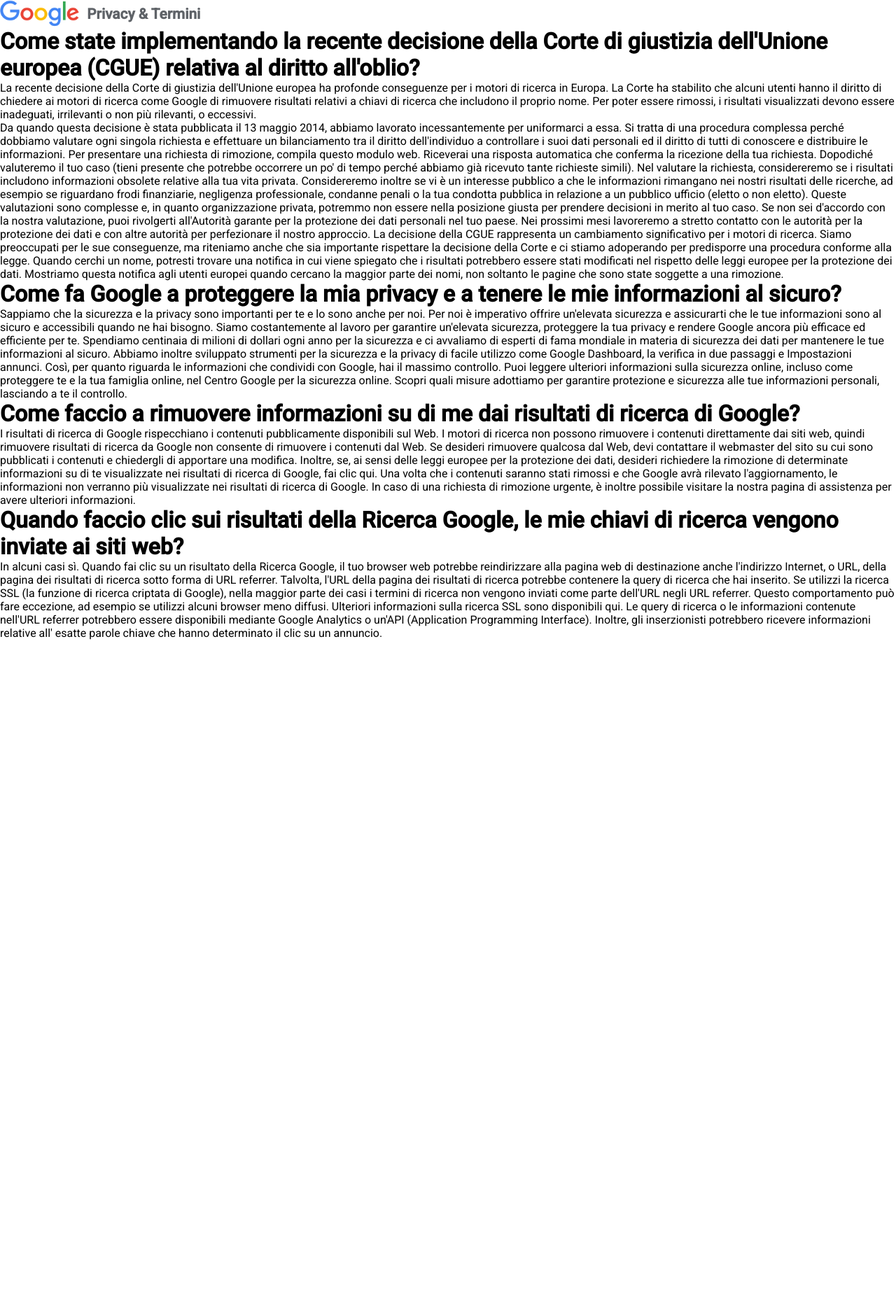
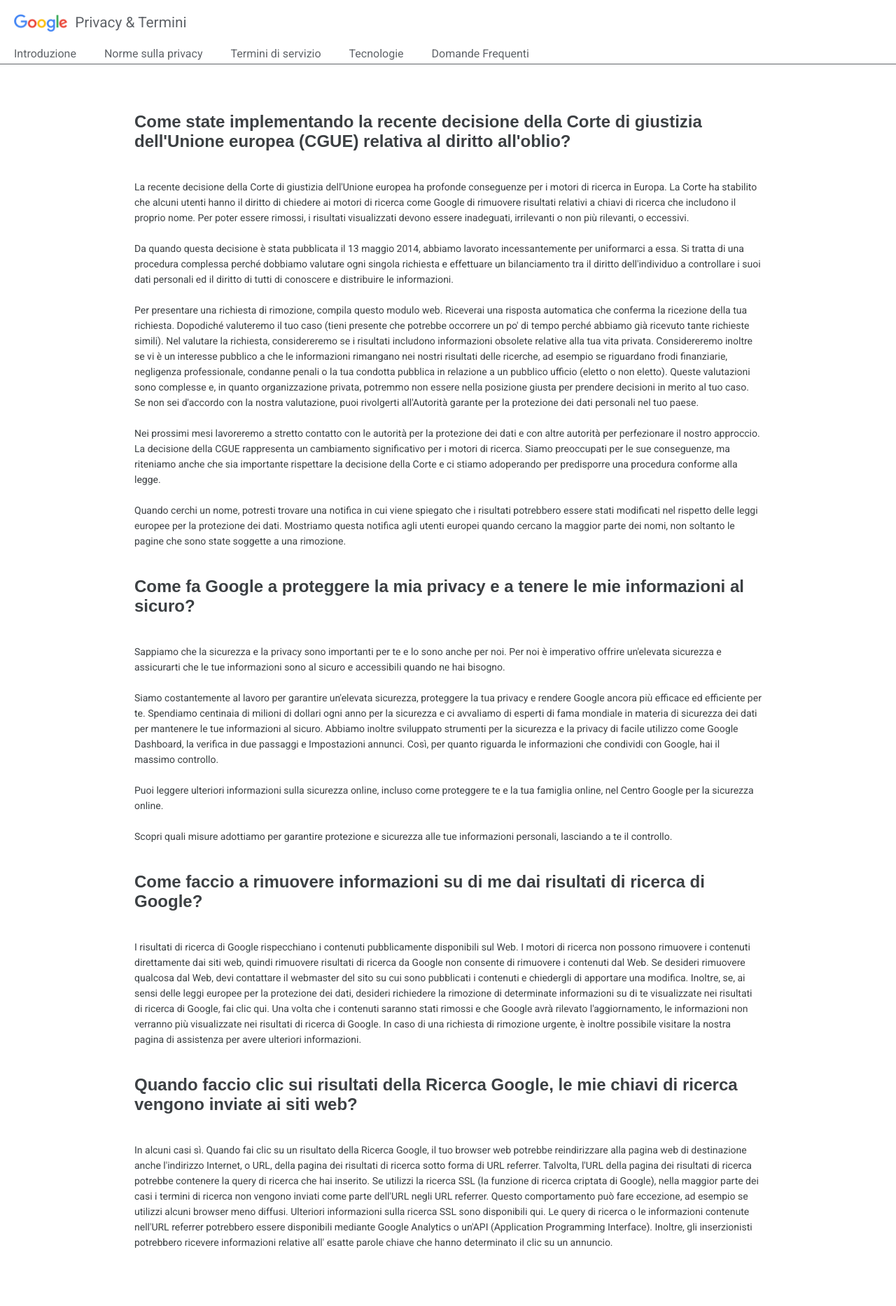
Before and after one commit to williamtruppi/php-google-faq, a PHP site: page / in a window 1280 px wide. Shown: the whole page at 70% size. Before the commit the page ends 914 px from the top, so only its background shows below. Run offline with PHP 8.4, Linux system fonts and the light colour scheme.

Commit message:
stile quasi completato

```diff
--- a/assets/css/style.css
+++ b/assets/css/style.css
@@ -9,22 +9,59 @@
   display: flex;
 }
 
-.nav{
-  height: 90px;
+nav{
+  width: 100%;
+  padding: 0 20px;
+  align-items: center;
+  color: #5F6368;
+  background-color: white;
+  position: fixed;
+  top: 0;
+  border-bottom: 1px solid #5F6368;
 }
 
 .navtop{
-  height: 40%;
-  align-items: center;
-  color: #5F6368;
+  padding: 20px 0;
   font-size: 1.3rem;
-  font-weight: 300;
+  font-weight: 400;
 }
 
-.navtop strong{
+.navtop span{
   margin-left: 10px;
 }
 
 .navtop img{
-  height: 40px;
+  height: 27px;
 }
+
+.navbottom ul{
+  list-style: none;
+
+}
+
+.navbottom li {
+  margin-right: 40px;
+  padding-bottom: 5px;
+  cursor: pointer;
+  font-weight: 400;
+}
+
+.faq{
+  color: #3c4043;
+  width: 70vw;
+  margin: auto;
+  margin-top: 160px;
+  margin-bottom: 80px;
+}
+
+.faq h1{
+  font-size: 24px;
+  margin: 40px 0;
+  font-family: sans-serif;
+  font-weight: 600;
+}
+
+.faq p{
+  font-size: 14px;
+  line-height: 22px;
+}
--- a/index.php
+++ b/index.php
@@ -4,23 +4,23 @@ $faq = [
   [
     "question" => "Come state implementando la recente decisione della Corte di giustizia dell'Unione europea (CGUE) relativa al diritto all'oblio?",
     "answer" => "
-      La recente decisione della Corte di giustizia dell'Unione europea ha profonde conseguenze per i motori di ricerca in Europa. La Corte ha stabilito che alcuni utenti hanno il diritto di chiedere ai motori di ricerca come Google di rimuovere risultati relativi a chiavi di ricerca che includono il proprio nome. Per poter essere rimossi, i risultati visualizzati devono essere inadeguati, irrilevanti o non più rilevanti, o eccessivi. <br>
+      La recente decisione della Corte di giustizia dell'Unione europea ha profonde conseguenze per i motori di ricerca in Europa. La Corte ha stabilito che alcuni utenti hanno il diritto di chiedere ai motori di ricerca come Google di rimuovere risultati relativi a chiavi di ricerca che includono il proprio nome. Per poter essere rimossi, i risultati visualizzati devono essere inadeguati, irrilevanti o non più rilevanti, o eccessivi. <br><br>
 
-      Da quando questa decisione è stata pubblicata il 13 maggio 2014, abbiamo lavorato incessantemente per uniformarci a essa. Si tratta di una procedura complessa perché dobbiamo valutare ogni singola richiesta e effettuare un bilanciamento tra il diritto dell'individuo a controllare i suoi dati personali ed il diritto di tutti di conoscere e distribuire le informazioni.
+      Da quando questa decisione è stata pubblicata il 13 maggio 2014, abbiamo lavorato incessantemente per uniformarci a essa. Si tratta di una procedura complessa perché dobbiamo valutare ogni singola richiesta e effettuare un bilanciamento tra il diritto dell'individuo a controllare i suoi dati personali ed il diritto di tutti di conoscere e distribuire le informazioni. <br><br>
 
-      Per presentare una richiesta di rimozione, compila questo modulo web. Riceverai una risposta automatica che conferma la ricezione della tua richiesta. Dopodiché valuteremo il tuo caso (tieni presente che potrebbe occorrere un po' di tempo perché abbiamo già ricevuto tante richieste simili). Nel valutare la richiesta, considereremo se i risultati includono informazioni obsolete relative alla tua vita privata. Considereremo inoltre se vi è un interesse pubblico a che le informazioni rimangano nei nostri risultati delle ricerche, ad esempio se riguardano frodi finanziarie, negligenza professionale, condanne penali o la tua condotta pubblica in relazione a un pubblico ufficio (eletto o non eletto). Queste valutazioni sono complesse e, in quanto organizzazione privata, potremmo non essere nella posizione giusta per prendere decisioni in merito al tuo caso. Se non sei d'accordo con la nostra valutazione, puoi rivolgerti all'Autorità garante per la protezione dei dati personali nel tuo paese.
+      Per presentare una richiesta di rimozione, compila questo modulo web. Riceverai una risposta automatica che conferma la ricezione della tua richiesta. Dopodiché valuteremo il tuo caso (tieni presente che potrebbe occorrere un po' di tempo perché abbiamo già ricevuto tante richieste simili). Nel valutare la richiesta, considereremo se i risultati includono informazioni obsolete relative alla tua vita privata. Considereremo inoltre se vi è un interesse pubblico a che le informazioni rimangano nei nostri risultati delle ricerche, ad esempio se riguardano frodi finanziarie, negligenza professionale, condanne penali o la tua condotta pubblica in relazione a un pubblico ufficio (eletto o non eletto). Queste valutazioni sono complesse e, in quanto organizzazione privata, potremmo non essere nella posizione giusta per prendere decisioni in merito al tuo caso. Se non sei d'accordo con la nostra valutazione, puoi rivolgerti all'Autorità garante per la protezione dei dati personali nel tuo paese.<br><br>
 
-      Nei prossimi mesi lavoreremo a stretto contatto con le autorità per la protezione dei dati e con altre autorità per perfezionare il nostro approccio. La decisione della CGUE rappresenta un cambiamento significativo per i motori di ricerca. Siamo preoccupati per le sue conseguenze, ma riteniamo anche che sia importante rispettare la decisione della Corte e ci stiamo adoperando per predisporre una procedura conforme alla legge.
+      Nei prossimi mesi lavoreremo a stretto contatto con le autorità per la protezione dei dati e con altre autorità per perfezionare il nostro approccio. La decisione della CGUE rappresenta un cambiamento significativo per i motori di ricerca. Siamo preoccupati per le sue conseguenze, ma riteniamo anche che sia importante rispettare la decisione della Corte e ci stiamo adoperando per predisporre una procedura conforme alla legge.<br><br>
 
       Quando cerchi un nome, potresti trovare una notifica in cui viene spiegato che i risultati potrebbero essere stati modificati nel rispetto delle leggi europee per la protezione dei dati. Mostriamo questa notifica agli utenti europei quando cercano la maggior parte dei nomi, non soltanto le pagine che sono state soggette a una rimozione."
   ],
   [
     "question" => "Come fa Google a proteggere la mia privacy e a tenere le mie informazioni al sicuro?",
-    "answer" => "Sappiamo che la sicurezza e la privacy sono importanti per te e lo sono anche per noi. Per noi è imperativo offrire un'elevata sicurezza e assicurarti che le tue informazioni sono al sicuro e accessibili quando ne hai bisogno.
+    "answer" => "Sappiamo che la sicurezza e la privacy sono importanti per te e lo sono anche per noi. Per noi è imperativo offrire un'elevata sicurezza e assicurarti che le tue informazioni sono al sicuro e accessibili quando ne hai bisogno.<br><br>
 
-                  Siamo costantemente al lavoro per garantire un'elevata sicurezza, proteggere la tua privacy e rendere Google ancora più efficace ed efficiente per te. Spendiamo centinaia di milioni di dollari ogni anno per la sicurezza e ci avvaliamo di esperti di fama mondiale in materia di sicurezza dei dati per mantenere le tue informazioni al sicuro. Abbiamo inoltre sviluppato strumenti per la sicurezza e la privacy di facile utilizzo come Google Dashboard, la verifica in due passaggi e Impostazioni annunci. Così, per quanto riguarda le informazioni che condividi con Google, hai il massimo controllo.
+                  Siamo costantemente al lavoro per garantire un'elevata sicurezza, proteggere la tua privacy e rendere Google ancora più efficace ed efficiente per te. Spendiamo centinaia di milioni di dollari ogni anno per la sicurezza e ci avvaliamo di esperti di fama mondiale in materia di sicurezza dei dati per mantenere le tue informazioni al sicuro. Abbiamo inoltre sviluppato strumenti per la sicurezza e la privacy di facile utilizzo come Google Dashboard, la verifica in due passaggi e Impostazioni annunci. Così, per quanto riguarda le informazioni che condividi con Google, hai il massimo controllo.<br><br>
 
-                  Puoi leggere ulteriori informazioni sulla sicurezza online, incluso come proteggere te e la tua famiglia online, nel Centro Google per la sicurezza online.
+                  Puoi leggere ulteriori informazioni sulla sicurezza online, incluso come proteggere te e la tua famiglia online, nel Centro Google per la sicurezza online.<br><br>
 
                   Scopri quali misure adottiamo per garantire protezione e sicurezza alle tue informazioni personali, lasciando a te il controllo."
   ],
@@ -53,7 +53,16 @@ $faq = [
   <nav>
     <div class="navtop d_flex">
       <img src="assets/img/google.png" alt="">
-      <strong>Privacy & Termini</strong>
+      <span>Privacy & Termini</span>
+    </div>
+    <div class="navbottom">
+      <ul class="d_flex">
+        <li>Introduzione</li>
+        <li>Norme sulla privacy</li>
+        <li>Termini di servizio</li>
+        <li>Tecnologie</li>
+        <li>Domande Frequenti</li>
+      </ul>
     </div>
   </nav>
 
```
